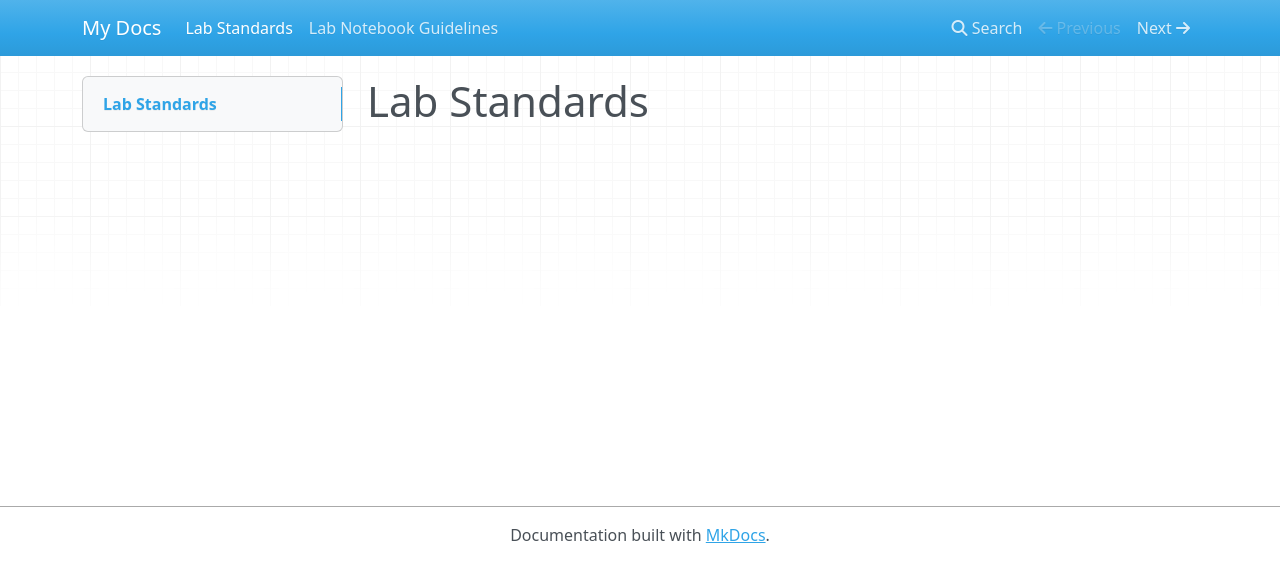
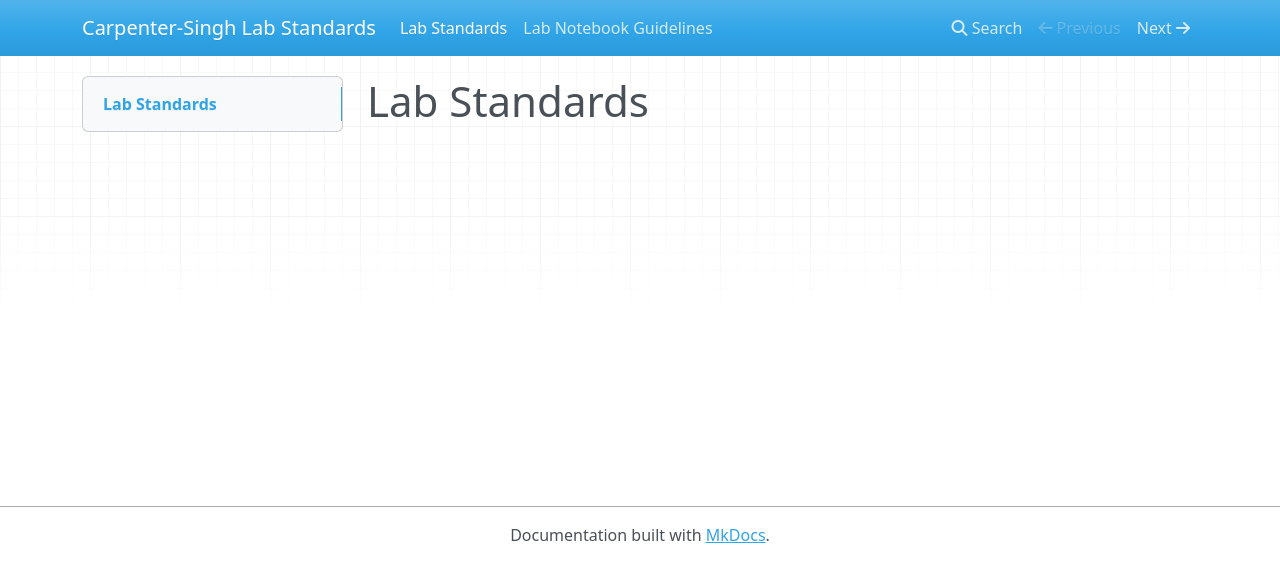
Before and after one commit to broadinstitute/carpenter-singh-lab-standards, an MkDocs documentation site: the page built from docs/index.md, in a window 1280 px wide. Shown: the top 582 px of the page. Built offline with MkDocs 1.6.1, drawn with Linux system fonts in a browser that asks for light colours; nearby versions of some CDN libraries.

Commit message:
Update mkdocs.yml

```diff
--- a/mkdocs.yml
+++ b/mkdocs.yml
@@ -1 +1 @@
-site_name: My Docs
+site_name: Carpenter-Singh Lab Standards
```
